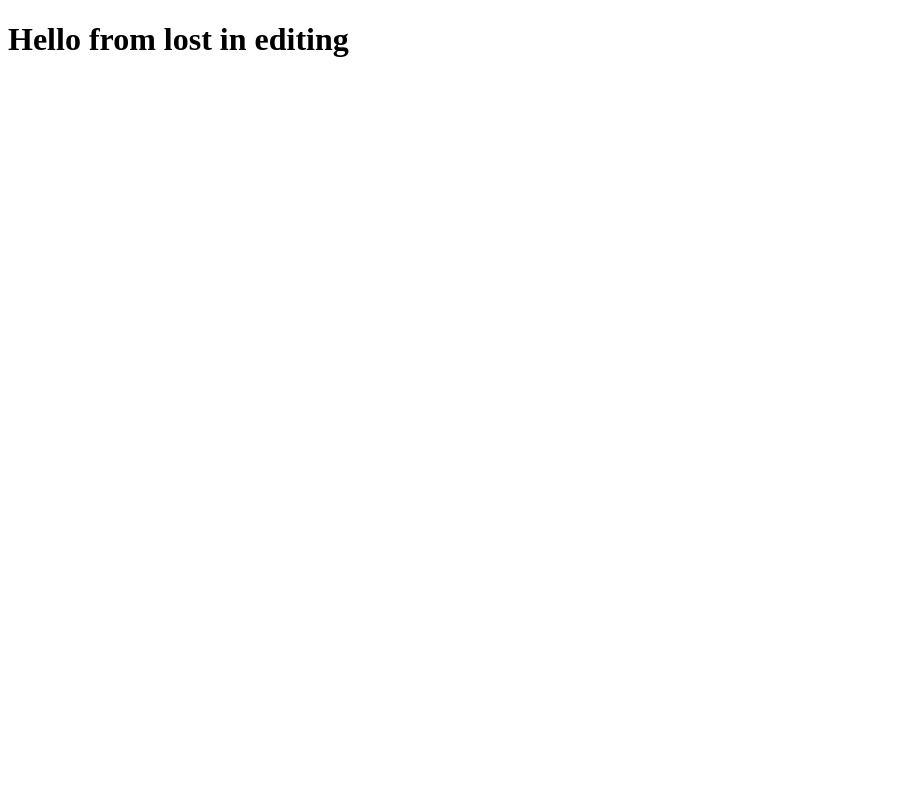
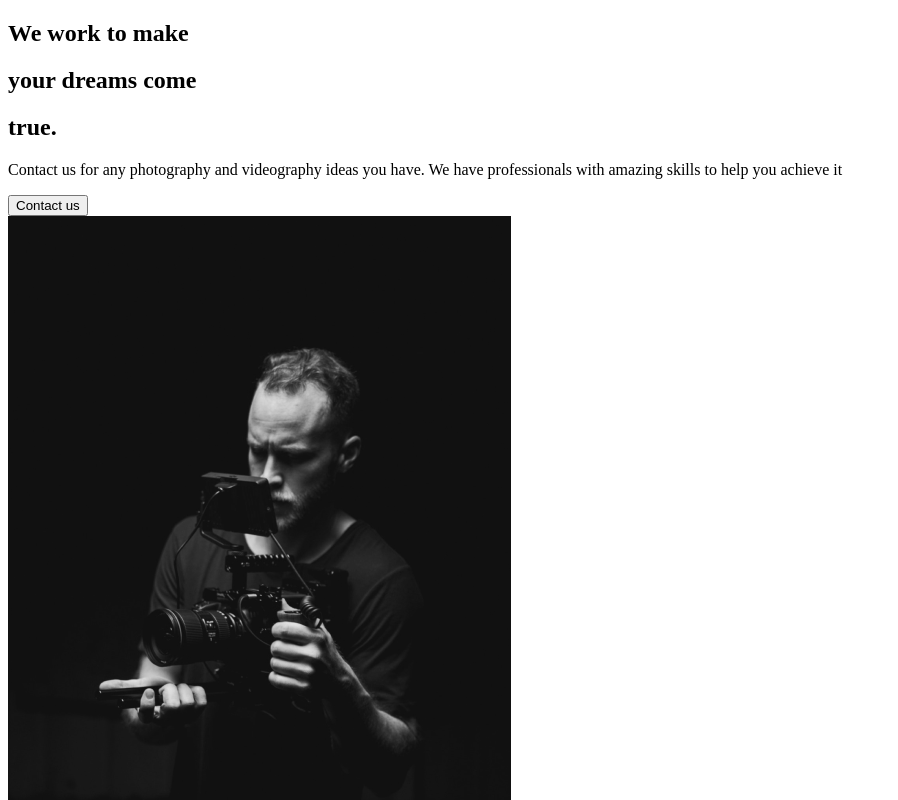
Before and after one commit to IngenouslySlow/Website-React, a React (Create React App) app: page / in a window 1280 px wide. Shown: the top 800 px of the page, without its empty margins (0-898 px from the left). Built offline with nearby package versions, Linux system fonts and the light colour scheme.

Commit message:
Add about us

```diff
--- a/src/App.js
+++ b/src/App.js
@@ -1,7 +1,10 @@
+//Importing pages
+import AboutUs from "./Pages/AbousUs";
+
 function App() {
   return (
     <div className="App">
-      <h1>Hello from lost in editing</h1>
+      <AboutUs />
     </div>
   );
 }
--- /dev/null
+++ b/src/Components/AboutSection.js
@@ -0,0 +1,31 @@
+import React from "react";
+import home1 from "../img/home1.png";
+const AboutSection = () => {
+  return (
+    <div>
+      <div className="about">
+        <div className="title">
+          <div className="hide">
+            <h2>We work to make</h2>
+          </div>
+          <div className="hide">
+            <h2>
+              your <span>dreams</span> come
+            </h2>
+          </div>
+          <div className="hide">
+            <h2>true.</h2>
+          </div>
+        </div>
+        <p>
+          Contact us for any photography and videography ideas you have. We have
+          professionals with amazing skills to help you achieve it
+        </p>
+        <button>Contact us</button>
+      </div>
+      <img src={home1} alt="guy with a camera" />
+    </div>
+  );
+};
+
+export default AboutSection;
--- /dev/null
+++ b/src/Pages/AbousUs.js
@@ -0,0 +1,14 @@
+import React from "react";
+
+//Importing components
+import AboutSection from "../Components/AboutSection";
+
+const AbousUs = () => {
+  return (
+    <div>
+      <AboutSection />
+    </div>
+  );
+};
+
+export default AbousUs;
```
